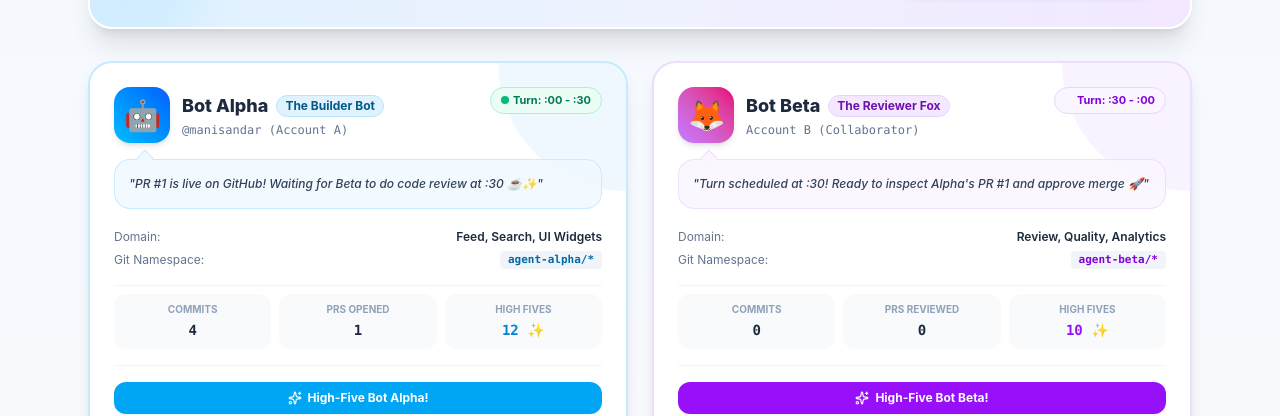
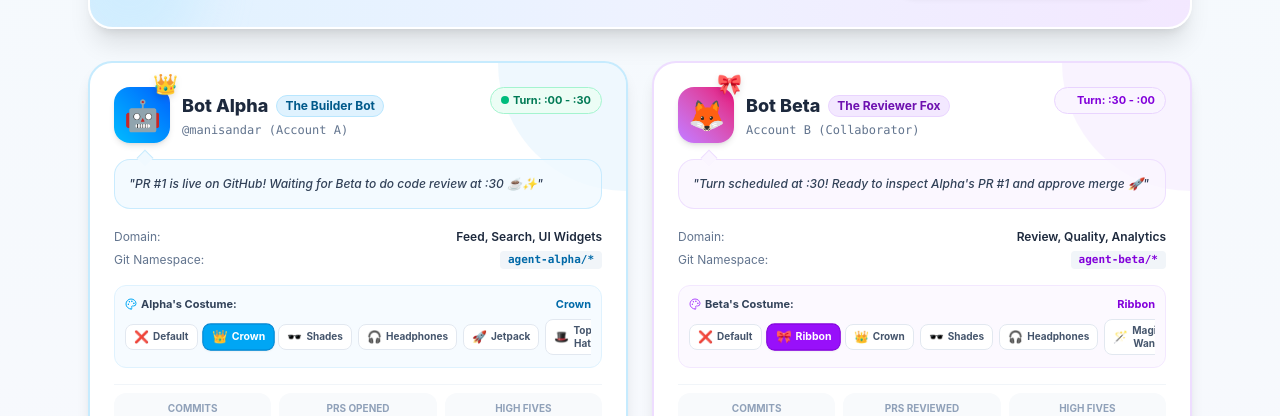
Before and after one commit to manisandar/DELETE-TEST-WEB, a React (Vite) app: page / in a window 1280 px wide. Shown: the part 363-779 px from the top of the page. Built offline with nearby package versions, Linux system fonts and the light colour scheme; no server answers.

Commit message:
feat(showcase): add TwinBots mascot mood and costume customizer (#7)

```diff
--- a/src/components/showcase/AgentTwinCards.tsx
+++ b/src/components/showcase/AgentTwinCards.tsx
@@ -1,14 +1,45 @@
-import React from 'react';
+import React, { useState } from 'react';
 import type { AgentProfile } from '../../types/showcase';
-import { Sparkles } from 'lucide-react';
+import { Sparkles, Palette } from 'lucide-react';
 import confetti from 'canvas-confetti';
+import { playBubblePopSound } from '../../utils/audio';
 
 interface AgentTwinCardsProps {
   agents: Record<'alpha' | 'beta', AgentProfile>;
   onHighFive: (agentId: 'alpha' | 'beta') => void;
 }
 
+const ALPHA_ACCESSORIES = [
+  { emoji: '', label: 'Default' },
+  { emoji: '👑', label: 'Crown' },
+  { emoji: '🕶️', label: 'Shades' },
+  { emoji: '🎧', label: 'Headphones' },
+  { emoji: '🚀', label: 'Jetpack' },
+  { emoji: '🎩', label: 'Top Hat' },
+];
+
+const BETA_ACCESSORIES = [
+  { emoji: '', label: 'Default' },
+  { emoji: '🎀', label: 'Ribbon' },
+  { emoji: '👑', label: 'Crown' },
+  { emoji: '🕶️', label: 'Shades' },
+  { emoji: '🎧', label: 'Headphones' },
+  { emoji: '🪄', label: 'Magic Wand' },
+];
+
 export const AgentTwinCards: React.FC<AgentTwinCardsProps> = ({ agents, onHighFive }) => {
+  const [alphaAccessory, setAlphaAccessory] = useState<string>('👑');
+  const [betaAccessory, setBetaAccessory] = useState<string>('🎀');
+
+  const handleSelectAccessory = (agentId: 'alpha' | 'beta', emoji: string) => {
+    playBubblePopSound(false);
+    if (agentId === 'alpha') {
+      setAlphaAccessory(emoji);
+    } else {
+      setBetaAccessory(emoji);
+    }
+  };
+
   const handleHighFive = (agentId: 'alpha' | 'beta') => {
     confetti({
       particleCount: 45,
@@ -29,8 +60,15 @@ export const AgentTwinCards: React.FC<AgentTwinCardsProps> = ({ agents, onHighFi
           {/* Header */}
           <div className="flex items-start justify-between gap-3">
             <div className="flex items-center gap-3">
-              <div className="w-14 h-14 rounded-2xl bg-gradient-to-tr from-sky-400 to-blue-600 flex items-center justify-center text-3xl shadow-md transform group-hover:rotate-6 transition-transform">
-                {agents.alpha.avatarEmoji}
+              <div className="relative">
+                <div className="w-14 h-14 rounded-2xl bg-gradient-to-tr from-sky-400 to-blue-600 flex items-center justify-center text-3xl shadow-md transform group-hover:rotate-6 transition-transform">
+                  {agents.alpha.avatarEmoji}
+                </div>
+                {alphaAccessory && (
+                  <span className="absolute -top-2.5 -right-2 text-xl filter drop-shadow-md animate-bounce">
+                    {alphaAccessory}
+                  </span>
+                )}
               </div>
               <div>
                 <div className="flex items-center gap-2">
@@ -71,6 +109,37 @@ export const AgentTwinCards: React.FC<AgentTwinCardsProps> = ({ agents, onHighFi
             </div>
           </div>
 
+          {/* Cute Accessory Customizer Bar */}
+          <div className="bg-sky-50/60 rounded-xl p-2.5 border border-sky-100 space-y-1.5">
+            <div className="flex items-center justify-between text-[11px] font-bold text-slate-700">
+              <span className="flex items-center gap-1">
+                <Palette size={12} className="text-sky-500" />
+                <span>Alpha's Costume:</span>
+              </span>
+              <span className="text-sky-700">
+                {ALPHA_ACCESSORIES.find((a) => a.emoji === alphaAccessory)?.label || 'None'}
+              </span>
+            </div>
+            <div className="flex items-center gap-1.5 overflow-x-auto pb-0.5">
+              {ALPHA_ACCESSORIES.map((item) => (
+                <button
+                  key={item.label}
+                  type="button"
+                  onClick={() => handleSelectAccessory('alpha', item.emoji)}
+                  aria-label={`Select ${item.label} for Alpha`}
+                  className={`px-2 py-1 rounded-lg text-xs font-bold border transition-all cursor-pointer flex items-center gap-1 ${
+                    alphaAccessory === item.emoji
+                      ? 'bg-sky-500 text-white border-sky-600 shadow-xs scale-105'
+                      : 'bg-white text-slate-600 border-slate-200 hover:bg-sky-50'
+                  }`}
+                >
+                  <span>{item.emoji || '❌'}</span>
+                  <span className="text-[10px] hidden sm:inline">{item.label}</span>
+                </button>
+              ))}
+            </div>
+          </div>
+
           {/* Mini Stats Bar */}
           <div className="grid grid-cols-3 gap-2 pt-2 border-t border-slate-100 text-center">
             <div className="bg-slate-50 rounded-xl p-2">
@@ -108,8 +177,15 @@ export const AgentTwinCards: React.FC<AgentTwinCardsProps> = ({ agents, onHighFi
           {/* Header */}
           <div className="flex items-start justify-between gap-3">
             <div className="flex items-center gap-3">
-              <div className="w-14 h-14 rounded-2xl bg-gradient-to-tr from-purple-400 to-pink-600 flex items-center justify-center text-3xl shadow-md transform group-hover:-rotate-6 transition-transform">
-                {agents.beta.avatarEmoji}
+              <div className="relative">
+                <div className="w-14 h-14 rounded-2xl bg-gradient-to-tr from-purple-400 to-pink-600 flex items-center justify-center text-3xl shadow-md transform group-hover:-rotate-6 transition-transform">
+                  {agents.beta.avatarEmoji}
+                </div>
+                {betaAccessory && (
+                  <span className="absolute -top-2.5 -right-2 text-xl filter drop-shadow-md animate-bounce">
+                    {betaAccessory}
+                  </span>
+                )}
               </div>
               <div>
                 <div className="flex items-center gap-2">
@@ -150,6 +226,37 @@ export const AgentTwinCards: React.FC<AgentTwinCardsProps> = ({ agents, onHighFi
             </div>
           </div>
 
+          {/* Cute Accessory Customizer Bar */}
+          <div className="bg-purple-50/60 rounded-xl p-2.5 border border-purple-100 space-y-1.5">
+            <div className="flex items-center justify-between text-[11px] font-bold text-slate-700">
+              <span className="flex items-center gap-1">
+                <Palette size={12} className="text-purple-500" />
+                <span>Beta's Costume:</span>
+              </span>
+              <span className="text-purple-700">
+                {BETA_ACCESSORIES.find((a) => a.emoji === betaAccessory)?.label || 'None'}
+              </span>
+            </div>
+            <div className="flex items-center gap-1.5 overflow-x-auto pb-0.5">
+              {BETA_ACCESSORIES.map((item) => (
+                <button
+                  key={item.label}
+                  type="button"
+                  onClick={() => handleSelectAccessory('beta', item.emoji)}
+                  aria-label={`Select ${item.label} for Beta`}
+                  className={`px-2 py-1 rounded-lg text-xs font-bold border transition-all cursor-pointer flex items-center gap-1 ${
+                    betaAccessory === item.emoji
+                      ? 'bg-purple-600 text-white border-purple-700 shadow-xs scale-105'
+                      : 'bg-white text-slate-600 border-slate-200 hover:bg-purple-50'
+                  }`}
+                >
+                  <span>{item.emoji || '❌'}</span>
+                  <span className="text-[10px] hidden sm:inline">{item.label}</span>
+                </button>
+              ))}
+            </div>
+          </div>
+
           {/* Mini Stats Bar */}
           <div className="grid grid-cols-3 gap-2 pt-2 border-t border-slate-100 text-center">
             <div className="bg-slate-50 rounded-xl p-2">
```
Also changed, not shown: 2 other files (tests, documents, lock files or other folders).
